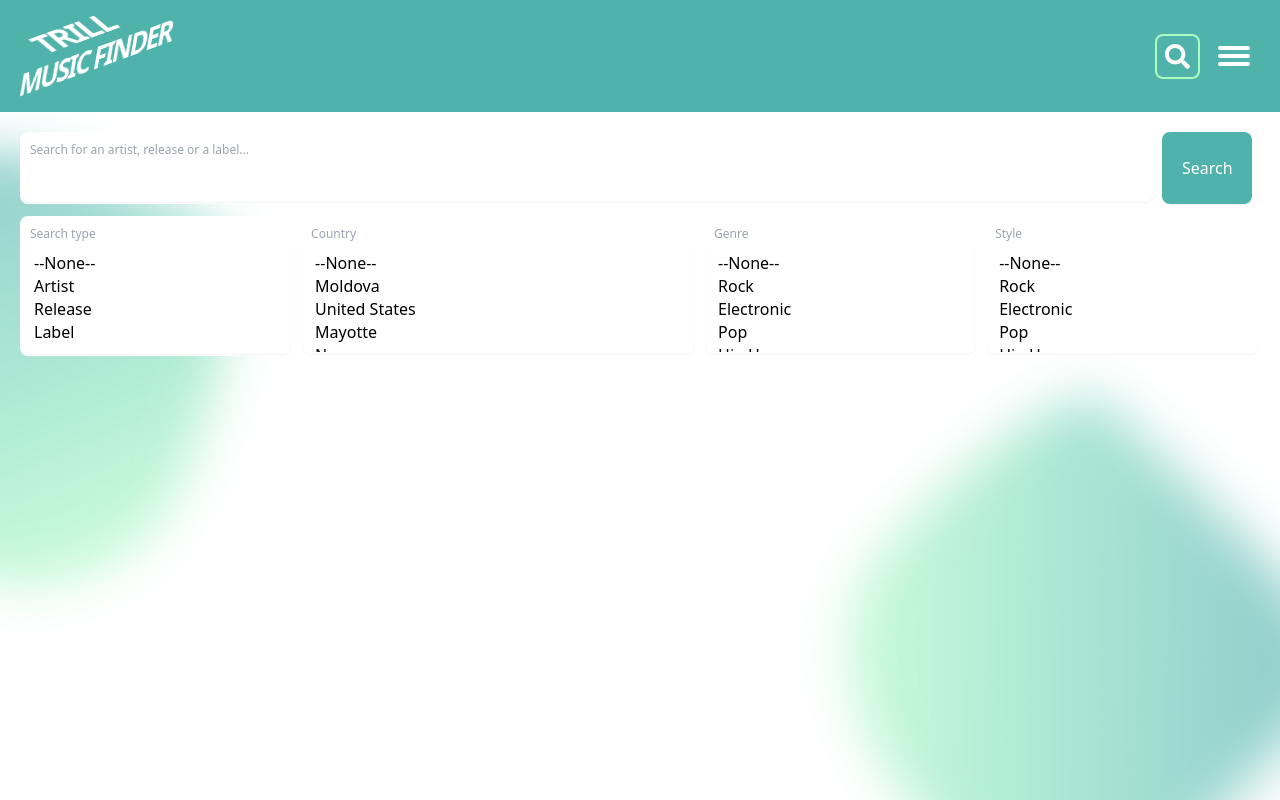
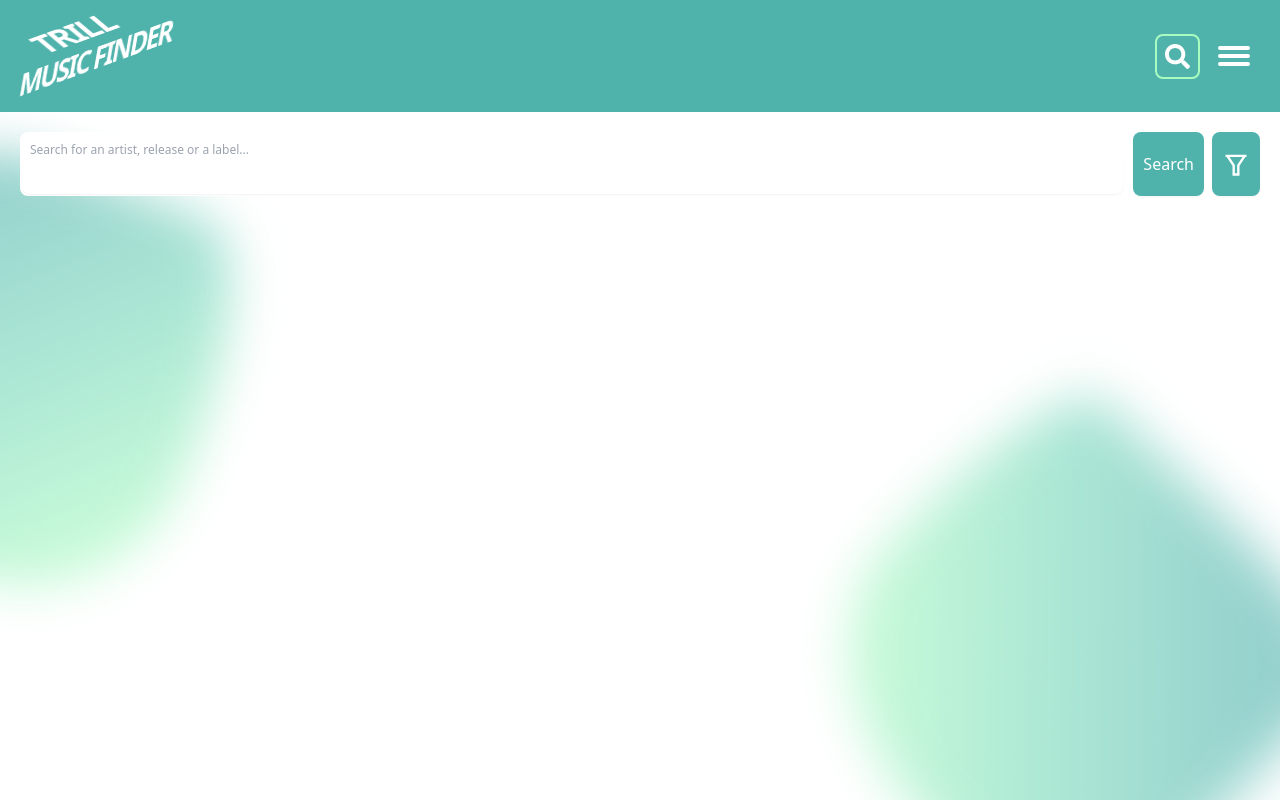
Before and after one commit to Wulgaren/Trill, a React (Vite) app: page / in a window 1280 px wide. Both pictures are taken after a click on the item 1177 px from the left and 56 px from the top of the page. Built offline with nearby package versions, Linux system fonts and the light colour scheme.

Commit message:
added discogs api support for multiple params in one query key (eg. 2 countries), added dropdown for filters, fixed css of search icon

```diff
--- a/src/components/search/NoSearchResult.tsx
+++ b/src/components/search/NoSearchResult.tsx
@@ -2,7 +2,7 @@ import { FaSearch } from "react-icons/fa";
 
 function NoSearchResult() {
   return (
-    <div className="m-3 mx-auto flex size-48 flex-col items-center justify-center gap-3 rounded-full border-white bg-gray-100 bg-opacity-25 p-5 text-center text-lg text-gray-600 dark:text-white">
+    <div className="m-3 mx-auto flex size-48 flex-col items-center justify-center gap-3 rounded-full border-white bg-gray-200 bg-opacity-25 p-5 text-center text-lg text-gray-600 dark:text-white">
       <FaSearch size={60} className="p-3" />
       <span>Search didn't find anything.</span>
     </div>
--- a/src/components/search/Search.tsx
+++ b/src/components/search/Search.tsx
@@ -4,6 +4,7 @@ import { Suspense, lazy } from "react";
 import { DiscogsSearchQuery } from "../../types/Discogs/DiscogsTypes";
 import Discogs from "../discogs/Discogs";
 import ErrorResult from "../error-result/ErrorResult";
+import { hasMorePages } from "../functions/Functions";
 import LoadingAnimation from "../loading-animation/LoadingAnimation";
 import NoSearchResult from "./NoSearchResult";
 import SearchInput from "./SearchInput";
@@ -34,10 +35,7 @@ function Search({
         queryKey: [searchQueryKey, params],
       }),
     getNextPageParam: (lastPage) => {
-      const page = lastPage?.pagination?.page ?? 0;
-      const allPages = lastPage?.pagination?.pages ?? 0;
-      if (page == allPages) return null;
-      return page + 1;
+      return hasMorePages(lastPage);
     },
     enabled: !!params?.query,
   });
--- a/src/components/search/SearchInput.tsx
+++ b/src/components/search/SearchInput.tsx
@@ -1,5 +1,6 @@
 import { UseNavigateResult } from "@tanstack/react-router";
-import { FormEvent, useRef, useState } from "react";
+import { ChangeEvent, FormEvent, useState } from "react";
+import { RiFilterFill, RiFilterLine } from "react-icons/ri";
 import countries from "../../data/countries";
 import genres from "../../data/genres";
 import styles from "../../data/styles";
@@ -7,7 +8,7 @@ import {
   DiscogsSearchQuery,
   DiscogsSearchTypes,
 } from "../../types/Discogs/DiscogsTypes";
-import { GetSelectedValues } from "../functions/Functions";
+import { GetSelectedValues, createFormObject } from "../functions/Functions";
 
 function SearchInput({
   params,
@@ -16,15 +17,12 @@ function SearchInput({
   params: DiscogsSearchQuery;
   navigate: UseNavigateResult<"/search">;
 }) {
-  const searchQuery = useRef<HTMLInputElement>(null);
-  const searchCountry = useRef<HTMLSelectElement>(null);
-  const searchGenre = useRef<HTMLSelectElement>(null);
-  const searchStyle = useRef<HTMLSelectElement>(null);
-  const searchYear = useRef<HTMLInputElement>(null);
-  const searchCredit = useRef<HTMLInputElement>(null);
-  const [searchType, setSearchType] = useState<DiscogsSearchTypes[]>();
+  const [searchType, setSearchType] = useState<DiscogsSearchTypes[]>(
+    (params.type as []) ?? [],
+  );
+  const [showFilters, setShowFilters] = useState<boolean>(false);
 
-  const handleSearchTypeChange = (e: React.ChangeEvent<HTMLSelectElement>) => {
+  const handleSearchTypeChange = (e: ChangeEvent<HTMLSelectElement>) => {
     const selectedOptions = GetSelectedValues(e);
     const newSearchType: DiscogsSearchTypes[] = selectedOptions.map(
       (x) => x as DiscogsSearchTypes,
@@ -34,35 +32,28 @@ function SearchInput({
 
   const handleSearch = (e: FormEvent<HTMLFormElement>) => {
     e.preventDefault();
-
-    if (searchQuery?.current?.value) {
-      const countries = GetSelectedValues(searchCountry);
-      const genres = GetSelectedValues(searchGenre);
-      const styles = GetSelectedValues(searchStyle);
+    const formData = new FormData(e.currentTarget);
+    if (formData.get("query")) {
+      const formEntries = createFormObject([...formData.entries()]);
+      setShowFilters(false);
 
       navigate({
         search: (prev) => ({
           ...prev,
-          query: searchQuery?.current?.value,
-          type: searchType,
-          style: styles,
-          genre: genres,
-          country: countries,
-          year: searchYear?.current?.value,
-          credit: searchCredit?.current?.value,
+          ...formEntries,
         }),
       });
     }
   };
 
   return (
-    <form className="flex flex-col gap-3" onSubmit={handleSearch}>
-      <div className="flex w-full">
+    <form className="flex flex-col gap-2" onSubmit={handleSearch}>
+      <div className="flex w-full gap-2 max-md:flex-wrap">
         <label className="w-full" htmlFor="searchInput">
           <span>Search for an artist, release or a label...</span>
           <input
+            name="query"
             id="searchInput"
-            ref={searchQuery}
             className="w-full"
             type="search"
             defaultValue={params.query}
@@ -70,24 +61,41 @@ function SearchInput({
             tabIndex={0}
           />
         </label>
-        <button className="w-24" tabIndex={0} type="submit">
+        <button className="mx-0 w-24 flex-1" tabIndex={0} type="submit">
           Search
+        </button>
+        <button
+          className="mx-0 flex flex-1 items-center justify-center max-md:max-w-[25%]"
+          tabIndex={0}
+          aria-label="Search filters"
+          aria-expanded={showFilters}
+          aria-controls="#searchFilters"
+          onClick={() => setShowFilters((prev) => !prev)}
+        >
+          {showFilters ? (
+            <RiFilterFill size={28} />
+          ) : (
+            <RiFilterLine size={28} />
+          )}
         </button>
       </div>
 
-      <div className="flex flex-row flex-wrap gap-2 [&>label]:flex-1">
+      <div
+        id="searchFilters"
+        aria-hidden={!showFilters}
+        className="flex max-h-96 flex-row flex-wrap gap-2 overflow-hidden transition-all duration-500 [&>label]:flex-1"
+      >
         <label htmlFor="searchType">
           <span>Search type</span>
           <select
             multiple
+            name="type"
             id="searchType"
-            defaultValue={params.type}
             value={searchType}
             tabIndex={0}
             aria-label="Type of results to search"
             onChange={handleSearchTypeChange}
           >
-            <option>--None--</option>
             <option value={"artist"}>Artist</option>
             <option value={"master"}>Release</option>
             <option value={"label"}>Label</option>
@@ -98,13 +106,12 @@ function SearchInput({
           <span>Country</span>
           <select
             multiple
+            name="country"
             id="searchCountry"
-            ref={searchCountry}
             defaultValue={params.country}
             tabIndex={0}
             aria-label="Country"
           >
-            <option>--None--</option>
             {countries?.map((country, index) => {
               return (
                 <option key={index} value={country}>
@@ -119,13 +126,12 @@ function SearchInput({
           <span>Genre</span>
           <select
             multiple
+            name="genre"
             id="searchGenre"
-            ref={searchGenre}
             defaultValue={params.genre}
             tabIndex={0}
             aria-label="Genre"
           >
-            <option>--None--</option>
             {genres?.map((genre, index) => {
               return (
                 <option key={index} value={genre}>
@@ -137,16 +143,15 @@ function SearchInput({
         </label>
 
         <label htmlFor="searchStyle">
-          <span>Style</span>{" "}
+          <span>Style</span>
           <select
             multiple
+            name="style"
             id="searchStyle"
-            ref={searchStyle}
             defaultValue={params.style}
             tabIndex={0}
             aria-label="Style"
           >
-            <option>--None--</option>
             {styles?.map((style, index) => {
               return (
                 <option key={index} value={style}>
@@ -160,10 +165,10 @@ function SearchInput({
         {searchType?.length === 1 && searchType?.includes("master") && (
           <>
             <label htmlFor="searchYear">
-              <span>Year</span>{" "}
+              <span>Year</span>
               <input
+                name="year"
                 id="searchYear"
-                ref={searchYear}
                 defaultValue={params.year}
                 aria-label="Year"
                 type="number"
@@ -177,8 +182,8 @@ function SearchInput({
             <label htmlFor="searchCredit">
               <span>Release credit</span>
               <input
+                name="credit"
                 id="searchCredit"
-                ref={searchCredit}
                 defaultValue={params.credit}
                 aria-label="Release credit"
                 type="text"
--- a/src/data/countries.ts
+++ b/src/data/countries.ts
@@ -1,252 +1,173 @@
 export default [
-  "Moldova",
-  "United States",
-  "Mayotte",
-  "Nauru",
-  "Mozambique",
-  "Brazil",
-  "Cape Verde",
-  "Equatorial Guinea",
-  "Albania",
-  "United States Virgin Islands",
-  "Niue",
-  "Palau",
-  "Nigeria",
-  "British Virgin Islands",
-  "Gambia",
-  "Somalia",
-  "Yemen",
-  "Malaysia",
-  "Dominica",
-  "United Kingdom",
-  "Madagascar",
-  "Western Sahara",
-  "Cyprus",
-  "Antigua and Barbuda",
-  "Ireland",
-  "Paraguay",
-  "Sri Lanka",
-  "South Africa",
-  "Kuwait",
-  "Algeria",
-  "Croatia",
-  "Martinique",
-  "Sierra Leone",
-  "Northern Mariana Islands",
-  "Rwanda",
-  "Syria",
-  "Saint Vincent and the Grenadines",
-  "Kosovo",
-  "Saint Lucia",
-  "Honduras",
-  "Jordan",
-  "Tuvalu",
-  "Nepal",
-  "Liberia",
-  "Heard Island and McDonald Islands",
+  "US",
+  "UK",
+  "Germany",
+  "France",
+  "Italy",
+  "Unknown",
+  "Europe",
+  "Netherlands",
+  "Canada",
+  "Greece",
+  "Australia",
+  "Sweden",
+  "Japan",
+  "Spain",
+  "Belgium",
+  "Russia",
+  "Finland",
+  "USA & Canada",
   "Austria",
-  "Guernsey",
-  "Central African Republic",
-  "Mauritania",
-  "Djibouti",
-  "Fiji",
-  "Norway",
-  "Latvia",
-  "Falkland Islands",
-  "Kazakhstan",
-  "Åland Islands",
-  "Turkmenistan",
-  "Cocos (Keeling) Islands",
-  "Bulgaria",
-  "Tokelau",
-  "New Caledonia",
-  "Barbados",
-  "São Tomé and Príncipe",
-  "Antarctica",
-  "Brunei",
-  "Bhutan",
-  "Cameroon",
-  "Argentina",
-  "Azerbaijan",
-  "Mexico",
-  "Morocco",
-  "Guatemala",
-  "Kenya",
-  "Malta",
-  "Czechia",
-  "Gibraltar",
-  "Aruba",
-  "Saint Barthélemy",
-  "Monaco",
-  "United Arab Emirates",
-  "South Sudan",
-  "Puerto Rico",
-  "El Salvador",
-  "France",
-  "Niger",
-  "Ivory Coast",
-  "South Georgia",
-  "Botswana",
-  "British Indian Ocean Territory",
-  "Uzbekistan",
-  "Tunisia",
-  "Hong Kong",
-  "North Macedonia",
-  "Suriname",
-  "Belgium",
-  "American Samoa",
-  "Solomon Islands",
-  "Ukraine",
-  "Finland",
-  "Burkina Faso",
-  "Bosnia and Herzegovina",
-  "Iran",
-  "Cuba",
-  "Eritrea",
-  "Slovakia",
-  "Lithuania",
-  "Saint Martin",
-  "Pitcairn Islands",
-  "Guinea-Bissau",
-  "Montserrat",
-  "Turkey",
-  "Philippines",
-  "Vanuatu",
-  "Bolivia",
-  "Saint Kitts and Nevis",
-  "Romania",
-  "Cambodia",
-  "Zimbabwe",
-  "Jersey",
-  "Kyrgyzstan",
-  "Caribbean Netherlands",
-  "Guyana",
-  "United States Minor Outlying Islands",
-  "Armenia",
-  "Lebanon",
-  "Montenegro",
-  "Greenland",
-  "Papua New Guinea",
-  "Zambia",
-  "Trinidad and Tobago",
-  "French Southern and Antarctic Lands",
-  "Peru",
-  "Sweden",
-  "Sudan",
-  "Saint Pierre and Miquelon",
-  "Oman",
-  "India",
-  "Taiwan",
-  "Mongolia",
-  "Senegal",
-  "Tanzania",
-  "Canada",
-  "Costa Rica",
-  "China",
-  "Colombia",
-  "Myanmar",
-  "Russia",
-  "North Korea",
-  "Cayman Islands",
-  "Bouvet Island",
-  "Belarus",
-  "Portugal",
-  "Eswatini",
+  "Denmark",
+  "UK & Europe",
   "Poland",
   "Switzerland",
-  "Republic of the Congo",
+  "Norway",
+  "Portugal",
+  "Brazil",
+  "USA & Europe",
+  "German Democratic Republic (GDR)",
+  "Hungary",
+  "Jamaica",
+  "Worldwide",
+  "Czech Republic",
+  "New Zealand",
+  "Argentina",
+  "China",
+  "USSR",
+  "UK, Europe & US",
+  "Mexico",
+  "Ireland",
+  "UK & US",
+  "USA, Canada & Europe",
+  "UK & Ireland",
+  "Ukraine",
+  "South Africa",
+  "Croatia",
+  "Israel",
+  "Estonia",
+  "Bulgaria",
+  "Romania",
+  "Indonesia",
+  "Chile",
+  "Scandinavia",
+  "India",
+  "Philippines",
+  "Germany, Austria, & Switzerland",
+  "Colombia",
+  "Singapore",
+  "Yugoslavia",
+  "Lithuania",
+  "Slovakia",
+  "Thailand",
+  "USA, Canada & UK",
+  "Czech Republic & Slovakia",
+  "Malaysia",
+  "Czechoslovakia",
+  "Iceland",
+  "Australia & New Zealand",
+  "North America (inc Mexico)",
+  "South Korea",
+  "Luxembourg",
+  "Taiwan",
+  "Turkey",
+  "Benelux",
+  "Peru",
+  "Hong Kong",
+  "Uruguay",
+  "Australasia",
+  "Serbia",
+  "Macedonia",
+  "Nigeria",
   "Venezuela",
+  "Lebanon",
+  "Germany & Switzerland",
+  "France & Benelux",
+  "Slovenia",
+  "Egypt",
+  "Reunion",
+  "Middle East",
   "Panama",
-  "Netherlands",
-  "Samoa",
-  "Denmark",
-  "Luxembourg",
+  "Latvia",
+  "UK & France",
+  "Belarus",
+  "Guatemala",
+  "Bolivia",
+  "Trinidad & Tobago",
+  "Ivory Coast",
+  "Bosnia & Herzegovina",
+  "Ecuador",
+  "Malta",
+  "Asia",
+  "Bermuda",
+  "Georgia",
+  "Morocco",
+  "Puerto Rico",
+  "UK & Germany",
+  "Algeria",
+  "Ghana",
+  "UK, Europe & Japan",
+  "Dominican Republic",
+  "Liechtenstein",
+  "Benin",
+  "Cameroon",
+  "Kenya",
+  "Zimbabwe",
+  "Barbados",
+  "Cyprus",
+  "Gulf Cooperation Council",
+  "Cambodia",
+  "Congo, Republic of the",
+  "Costa Rica",
+  "Cuba",
+  "Guadeloupe",
+  "Serbia and Montenegro",
+  "South East Asia",
+  "Congo, Democratic Republic of the",
+  "Kazakhstan",
+  "Mozambique",
+  "Tunisia",
+  "Virgin Islands",
+  "Zaire",
+  "Andorra",
+  "El Salvador",
   "Faroe Islands",
-  "Slovenia",
+  "Gabon",
+  "Haiti",
+  "Iraq",
+  "Saudi Arabia",
+  "Singapore, Malaysia & Hong Kong",
+  "Southern Rhodesia",
+  "Sri Lanka",
+  "United Arab Emirates",
+  "Zambia",
+  "Angola",
+  "Armenia",
+  "Azerbaijan",
+  "Bangladesh",
+  "Central African Republic",
+  "Central America",
+  "Dominica",
+  "Guinea",
+  "Honduras",
+  "Iran",
+  "Kosovo",
+  "Kyrgyzstan",
+  "Mali",
+  "Martinique",
+  "Mauritius",
+  "Monaco",
+  "Nepal",
+  "Netherlands Antilles",
+  "Nicaragua",
+  "North & South America",
+  "Northern Mariana Islands",
+  "Pakistan",
+  "Paraguay",
+  "Qatar",
+  "San Marino",
+  "South America",
+  "Syria",
   "Togo",
-  "Thailand",
-  "Wallis and Futuna",
-  "Bahamas",
-  "Tonga",
-  "Greece",
-  "San Marino",
-  "Réunion",
-  "Vatican City",
-  "Burundi",
-  "Bahrain",
-  "Marshall Islands",
-  "Turks and Caicos Islands",
-  "Isle of Man",
-  "Haiti",
-  "Afghanistan",
-  "Israel",
-  "Libya",
-  "Uruguay",
-  "Norfolk Island",
-  "Nicaragua",
-  "Cook Islands",
-  "Laos",
-  "Christmas Island",
-  "Saint Helena, Ascension and Tristan da Cunha",
-  "Anguilla",
-  "Micronesia",
-  "Germany",
-  "Guam",
-  "Kiribati",
-  "Sint Maarten",
-  "Spain",
-  "Jamaica",
-  "Palestine",
-  "French Guiana",
-  "Andorra",
-  "Chile",
-  "Lesotho",
-  "Australia",
-  "Grenada",
-  "Ghana",
-  "Seychelles",
-  "Angola",
-  "Bermuda",
-  "Pakistan",
-  "Mali",
-  "Saudi Arabia",
-  "Curaçao",
-  "South Korea",
-  "Ethiopia",
-  "Guadeloupe",
-  "Bangladesh",
-  "New Zealand",
-  "Comoros",
-  "Belize",
-  "Uganda",
-  "Singapore",
-  "Liechtenstein",
-  "Hungary",
-  "Iceland",
-  "Tajikistan",
-  "Namibia",
-  "Timor-Leste",
-  "Egypt",
-  "Serbia",
-  "Mauritius",
-  "Macau",
-  "French Polynesia",
-  "Maldives",
-  "Indonesia",
-  "DR Congo",
-  "Estonia",
   "Vietnam",
-  "Italy",
-  "Guinea",
-  "Chad",
-  "Ecuador",
-  "Georgia",
-  "Malawi",
-  "Iraq",
-  "Svalbard and Jan Mayen",
-  "Benin",
-  "Japan",
-  "Dominican Republic",
-  "Qatar",
-  "Gabon",
 ];
--- a/src/index.css
+++ b/src/index.css
@@ -28,13 +28,20 @@
     background-color: #a8bbbf;
   }
 
+  [aria-hidden="true"] {
+    @apply !max-h-0;
+  }
+
   button {
     @apply mx-2 w-auto scale-100 rounded-lg border-2 border-transparent bg-primary p-2 text-white shadow-sm transition-all hover:bg-secondary;
+  }
 
-    &:hover:has(svg):not(:has(span)) {
-      @apply bg-transparent shadow-none;
-      animation: scale 0.7s ease-in-out infinite alternate;
-    }
+  button.bg-transparent:hover:has(svg),
+  a.bg-transparent:hover:has(svg),
+  #hamburger-toggle:hover ~ label,
+  #hamburger-toggle ~ label:hover {
+    @apply shadow-none;
+    animation: scale 0.7s ease-in-out infinite alternate;
   }
 
   input,
@@ -67,7 +74,7 @@
 
     input,
     select {
-      @apply !transition-none;
+      @apply py-1 !transition-none;
 
       &:focus,
       &:focus-visible {
--- a/src/routes/search.tsx
+++ b/src/routes/search.tsx
@@ -16,7 +16,7 @@ export const Route = createFileRoute("/search")({
       type:
         (typeof searchParams.type === "string" &&
         validTypes.includes(searchParams.type as string)
-          ? (searchParams.type as "artist" | "master" | "label")
+          ? [searchParams.type as "artist" | "master" | "label"]
           : undefined) ||
         (Array.isArray(searchParams.type) &&
         searchParams.type.every((item: string) =>
@@ -43,21 +43,21 @@ export const Route = createFileRoute("/search")({
         typeof searchParams.label === "string" ? searchParams.label : undefined,
       genre:
         typeof searchParams.genre === "string"
-          ? searchParams.genre
+          ? [searchParams.genre]
           : Array.isArray(searchParams.genre) &&
               searchParams.genre.every((item) => typeof item === "string")
             ? searchParams.genre
             : undefined,
       style:
         typeof searchParams.style === "string"
-          ? searchParams.style
+          ? [searchParams.style]
           : Array.isArray(searchParams.style) &&
               searchParams.style.every((item) => typeof item === "string")
             ? searchParams.style
             : undefined,
       country:
         typeof searchParams.country === "string"
-          ? searchParams.country
+          ? [searchParams.country]
           : Array.isArray(searchParams.country) &&
               searchParams.country.every((item) => typeof item === "string")
             ? searchParams.country
--- a/src/types/Discogs/DiscogsTypes.ts
+++ b/src/types/Discogs/DiscogsTypes.ts
@@ -499,7 +499,7 @@ export type DiscogsGetArtistReleasesResponse = {
   releases: (DiscogsArtistRelease | DiscogsArtistMaster)[];
 };
 export type DiscogsSearchResponse = {
-  pagination?: DiscogsPagination;
+  pagination?: DiscogsPagination | DiscogsPagination[];
   results: DiscogsSearchResult[];
 };
 export type DiscogsGetLabelReleasesResponse = {
```
Also changed, not shown: src/components/discogs/Discogs.ts (+32 -16 lines), src/components/discogs/UserCollection.tsx (+2 -5 lines), src/components/functions/Functions.ts (+68 -0 lines), src/components/navbar/Navbar.tsx (+7 -10 lines).
